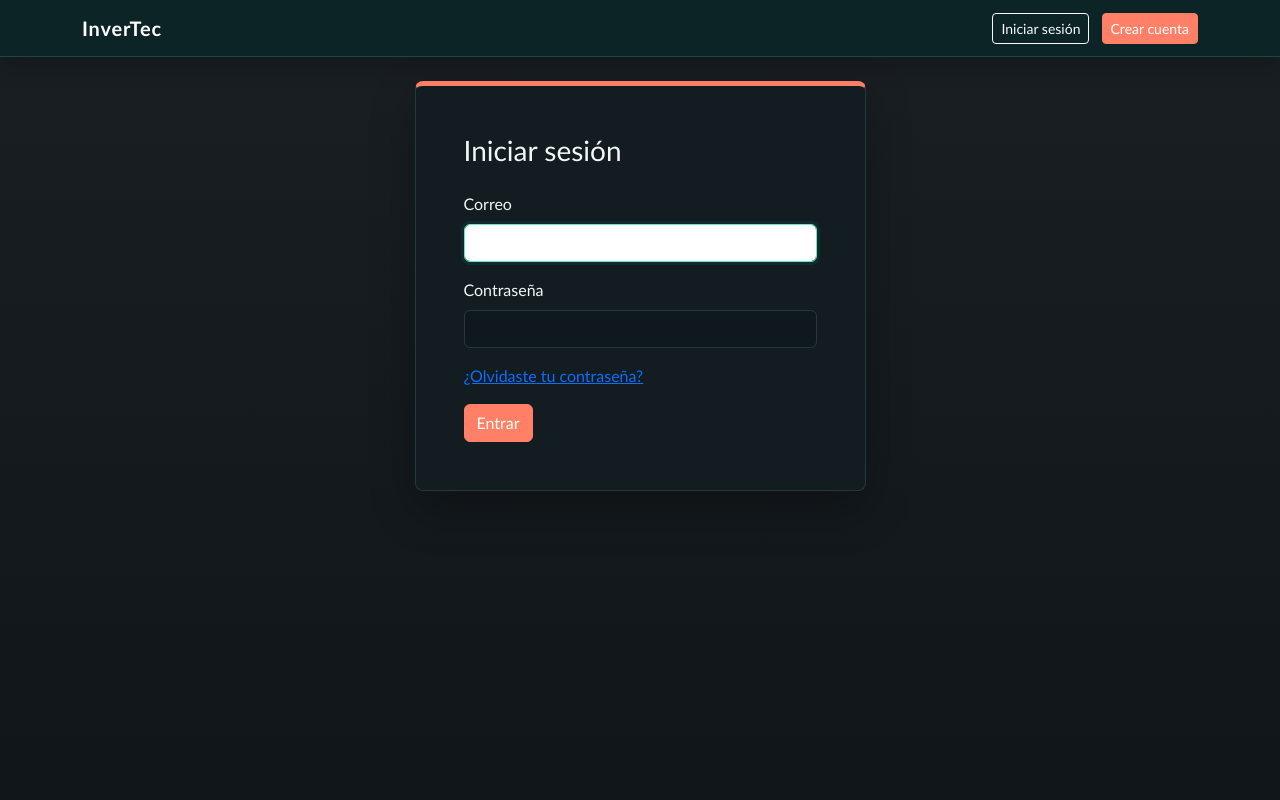
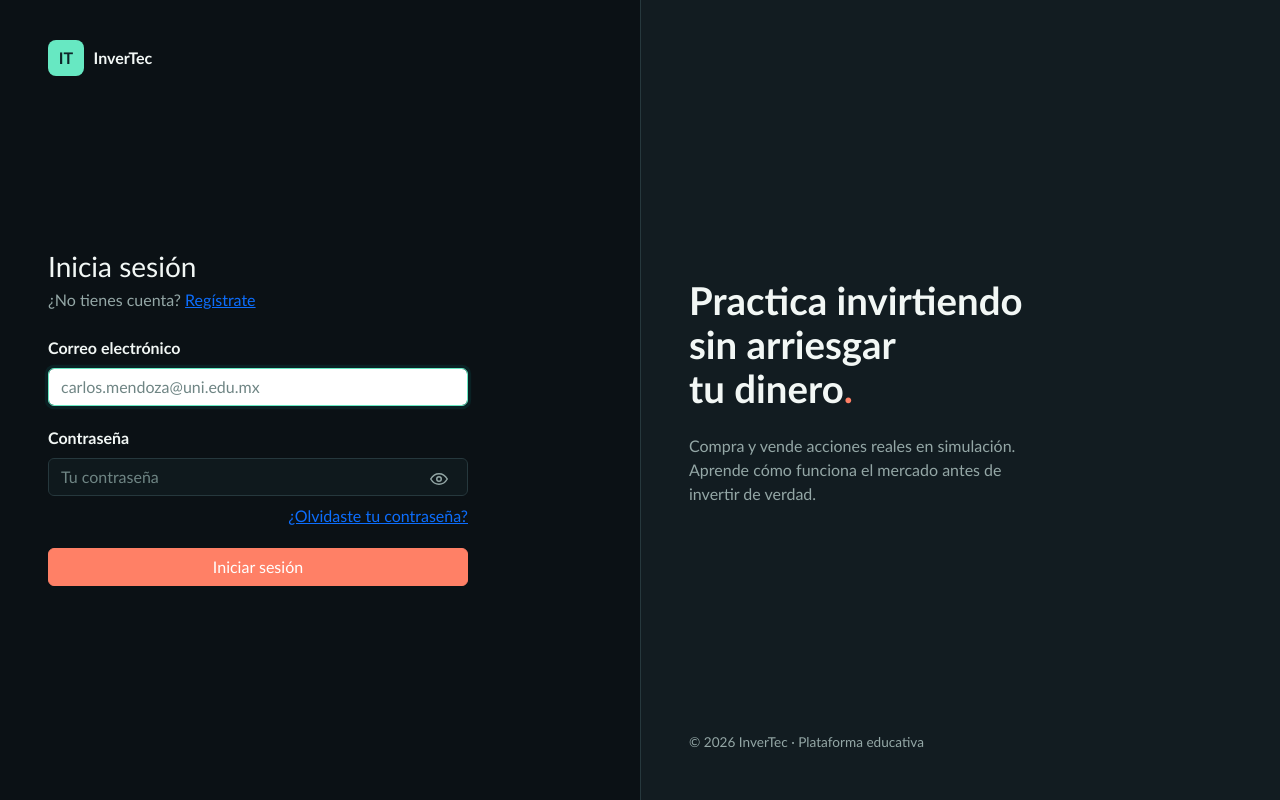
Before and after one commit to ShadowSnow7071/InverTec, a Flask app: page /login in a window 1280 px wide. Run offline with Flask 3, Linux system fonts and the light colour scheme.

Commit message:
feat(auth): rediseñar layout de login con split de dos columnas

```diff
--- a/frontend/static/styles.css
+++ b/frontend/static/styles.css
@@ -370,6 +370,143 @@ body {
   --bs-alert-border-color: #85413a;
 }
 
+.auth-body {
+  background: var(--paper);
+  min-height: 100vh;
+}
+
+.auth-split {
+  display: flex;
+  min-height: 100vh;
+}
+
+.auth-form-side {
+  display: flex;
+  flex-direction: column;
+  padding: 2.5rem 3rem;
+  width: 50%;
+}
+
+.auth-logo {
+  align-items: center;
+  color: var(--ink);
+  display: inline-flex;
+  font-weight: 700;
+  gap: 0.6rem;
+  text-decoration: none;
+  width: fit-content;
+}
+
+.auth-logo-badge {
+  align-items: center;
+  background: var(--teal);
+  border-radius: 8px;
+  color: var(--teal-dark);
+  display: inline-flex;
+  font-weight: 800;
+  height: 2.25rem;
+  justify-content: center;
+  width: 2.25rem;
+}
+
+.auth-form-wrap {
+  align-items: flex-start;
+  display: flex;
+  flex: 1;
+  flex-direction: column;
+  justify-content: center;
+  max-width: 420px;
+  width: 100%;
+}
+
+.auth-form-wrap h1 {
+  margin-bottom: 0.25rem;
+}
+
+.auth-hero-side {
+  align-items: flex-start;
+  background: var(--surface);
+  border-left: 1px solid var(--line);
+  display: flex;
+  flex-direction: column;
+  justify-content: center;
+  padding: 3rem;
+  position: relative;
+  width: 50%;
+}
+
+.auth-hero-title {
+  font-size: 2.4rem;
+  font-weight: 800;
+  line-height: 1.15;
+}
+
+.auth-hero-dot {
+  color: var(--coral);
+}
+
+.auth-hero-copy {
+  color: var(--muted);
+  margin-top: 1rem;
+  max-width: 360px;
+}
+
+.auth-hero-footer {
+  bottom: 2rem;
+  color: var(--muted);
+  font-size: 0.85rem;
+  position: absolute;
+}
+
+.auth-field {
+  margin-bottom: 1.25rem;
+  width: 100%;
+}
+
+.auth-field label {
+  display: block;
+  font-weight: 600;
+  margin-bottom: 0.5rem;
+}
+
+.auth-input-wrap {
+  position: relative;
+}
+
+.auth-input-wrap .form-control {
+  padding-right: 2.75rem;
+}
+
+.auth-toggle-password {
+  background: none;
+  border: 0;
+  color: var(--muted);
+  position: absolute;
+  right: 0.85rem;
+  top: 50%;
+  transform: translateY(-50%);
+}
+
+.auth-toggle-password:hover {
+  color: var(--teal);
+}
+
+@media (max-width: 768px) {
+  .auth-split {
+    flex-direction: column;
+  }
+
+  .auth-form-side,
+  .auth-hero-side {
+    width: 100%;
+  }
+
+  .auth-hero-side {
+    border-left: none;
+    border-top: 1px solid var(--line);
+  }
+}
+
 @media (max-width: 576px) {
   main.container {
     padding-top: 1.5rem !important;
--- /dev/null
+++ b/frontend/templates/auth_base.html
@@ -0,0 +1,42 @@
+<!DOCTYPE html>
+<html lang="es">
+  <head>
+    <meta charset="utf-8" />
+    <meta name="viewport" content="width=device-width, initial-scale=1" />
+    <title>{% block title %}InverTec{% endblock %}</title>
+    <link
+      href="https://cdn.jsdelivr.net/npm/bootstrap@5.3.3/dist/css/bootstrap.min.css"
+      rel="stylesheet"
+      integrity="sha384-QWTKZyjpPEjISv5WaRU9OFeRpok6YctnYmDr5pNlyT2bRjXh0JMhjY6hW+ALEwIH"
+      crossorigin="anonymous"
+    />
+    <link rel="stylesheet" href="{{ url_for('static', filename='styles.css') }}" />
+  </head>
+  <body class="auth-body">
+    <div class="auth-split">
+      <div class="auth-form-side">
+        <a class="auth-logo" href="{{ url_for('main.index') }}">
+          <span class="auth-logo-badge">IT</span> InverTec
+        </a>
+        <div class="auth-form-wrap">
+          {% block content %}{% endblock %}
+        </div>
+      </div>
+      <div class="auth-hero-side">
+        <h1 class="auth-hero-title">
+          Practica invirtiendo<br />sin arriesgar<br />tu dinero<span class="auth-hero-dot">.</span>
+        </h1>
+        <p class="auth-hero-copy">
+          Compra y vende acciones reales en simulación. Aprende cómo funciona el mercado antes de invertir de verdad.
+        </p>
+        <p class="auth-hero-footer">© 2026 InverTec · Plataforma educativa</p>
+      </div>
+    </div>
+    <script
+      src="https://cdn.jsdelivr.net/npm/bootstrap@5.3.3/dist/js/bootstrap.bundle.min.js"
+      integrity="sha384-YvpcrYf0tY3lHB60NNkmXc5s9fDVZLESaAA55NDzOxhy9GkcIdslK1eN7N6jIeHz"
+      crossorigin="anonymous"
+    ></script>
+    {% block scripts %}{% endblock %}
+  </body>
+</html>
--- a/frontend/templates/login.html
+++ b/frontend/templates/login.html
@@ -1,30 +1,47 @@
-{% extends "base.html" %}
+{% extends "auth_base.html" %}
 
 {% block title %}Iniciar sesión | InverTec{% endblock %}
 
 {% block content %}
-<div class="row justify-content-center">
-  <div class="col-md-6 col-lg-5">
-    <div class="auth-panel p-4 p-md-5">
-    <h1 class="h3 mb-4">Iniciar sesión</h1>
+<h1 class="h3">Inicia sesión</h1>
+<p class="text-muted mb-4">¿No tienes cuenta? <a href="{{ url_for('main.registro_form') }}">Regístrate</a></p>
+
 {% with mensajes = get_flashed_messages(with_categories=true) %}
   {% for categoria, texto in mensajes %}
     <div class="alert alert-{{ categoria }}" role="alert">{{ texto }}</div>
   {% endfor %}
 {% endwith %}
-    <form method="post" action="{{ url_for('main.login_post') }}">
-      <div class="mb-3">
-        <label class="form-label" for="correo">Correo</label>
-        <input class="form-control" id="correo" name="correo" type="email" required autofocus />
+
+<form method="post" action="{{ url_for('main.login_post') }}" class="w-100">
+  <div class="auth-field">
+    <label for="correo">Correo electrónico</label>
+    <input class="form-control" id="correo" name="correo" type="email" placeholder="carlos.mendoza@uni.edu.mx" required autofocus />
   </div>
-      <div class="mb-3">
-        <label class="form-label" for="password">Contraseña</label>
-        <input class="form-control" id="password" name="password" type="password" required />
+  <div class="auth-field">
+    <label for="password">Contraseña</label>
+    <div class="auth-input-wrap">
+      <input class="form-control" id="password" name="password" type="password" placeholder="Tu contraseña" required />
+      <button class="auth-toggle-password" type="button" data-toggle-target="password" aria-label="Mostrar contraseña">
+        <svg width="18" height="18" viewBox="0 0 24 24" fill="none" stroke="currentColor" stroke-width="2">
+          <path d="M1 12s4-7 11-7 11 7 11 7-4 7-11 7-11-7-11-7z" />
+          <circle cx="12" cy="12" r="3" />
+        </svg>
+      </button>
     </div>
-      <p><a href="{{ url_for('main.recuperar_password_form') }}">¿Olvidaste tu contraseña?</a></p>
-      <button class="btn btn-primary" type="submit">Entrar</button>
+    <p class="text-end mt-2 mb-0"><a href="{{ url_for('main.recuperar_password_form') }}">¿Olvidaste tu contraseña?</a></p>
+  </div>
+  <button class="btn btn-primary w-100" type="submit">Iniciar sesión</button>
 </form>
-    </div>
-  </div>
-</div>
 {% endblock %}
+
+{% block scripts %}
+<script>
+  document.querySelectorAll(".auth-toggle-password").forEach(function (boton) {
+    boton.addEventListener("click", function () {
+      var input = document.getElementById(boton.dataset.toggleTarget);
+      if (!input) return;
+      input.type = input.type === "password" ? "text" : "password";
+    });
+  });
+</script>
+{% endblock %}
```
Lines whose indentation alone changed are shown as unchanged.
